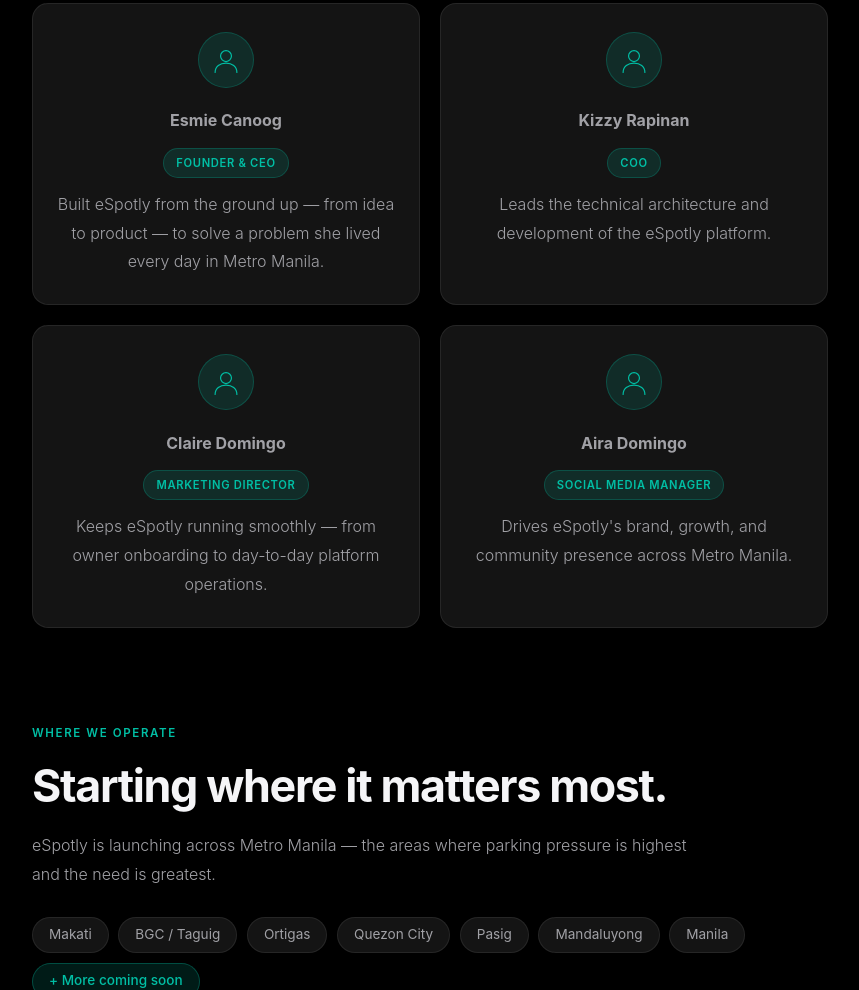
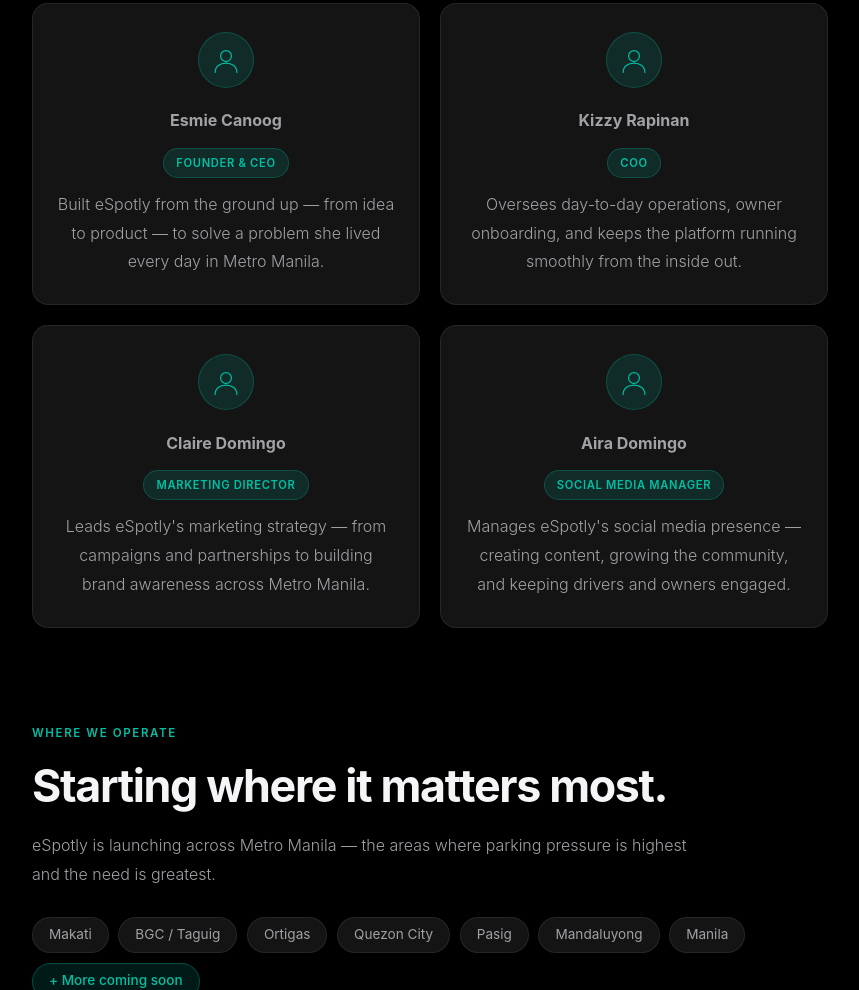
Before and after one commit to espotlyinfo-lgtm/espotly-website, a website: page about.html in a window 1280 px wide. Shown: the part 2459-3449 px from the top of the page, without its empty margins (210-1069 px from the left). Drawn offline with Linux system fonts and the light colour scheme.

Commit message:
Update team bios to match new titles

```diff
--- a/about.html
+++ b/about.html
@@ -172,7 +172,7 @@
           </div>
           <p class="about-founder-name">Kizzy Rapinan</p>
           <p class="about-founder-role">COO</p>
-          <p class="about-team-bio">Leads the technical architecture and development of the eSpotly platform.</p>
+          <p class="about-team-bio">Oversees day-to-day operations, owner onboarding, and keeps the platform running smoothly from the inside out.</p>
         </div>
         <div class="about-team-card">
           <div class="about-founder-avatar">
@@ -183,7 +183,7 @@
           </div>
           <p class="about-founder-name">Claire Domingo</p>
           <p class="about-founder-role">Marketing Director</p>
-          <p class="about-team-bio">Keeps eSpotly running smoothly — from owner onboarding to day-to-day platform operations.</p>
+          <p class="about-team-bio">Leads eSpotly's marketing strategy — from campaigns and partnerships to building brand awareness across Metro Manila.</p>
         </div>
         <div class="about-team-card">
           <div class="about-founder-avatar">
@@ -194,7 +194,7 @@
           </div>
           <p class="about-founder-name">Aira Domingo</p>
           <p class="about-founder-role">Social Media Manager</p>
-          <p class="about-team-bio">Drives eSpotly's brand, growth, and community presence across Metro Manila.</p>
+          <p class="about-team-bio">Manages eSpotly's social media presence — creating content, growing the community, and keeping drivers and owners engaged.</p>
         </div>
       </div>
     </section>
```
